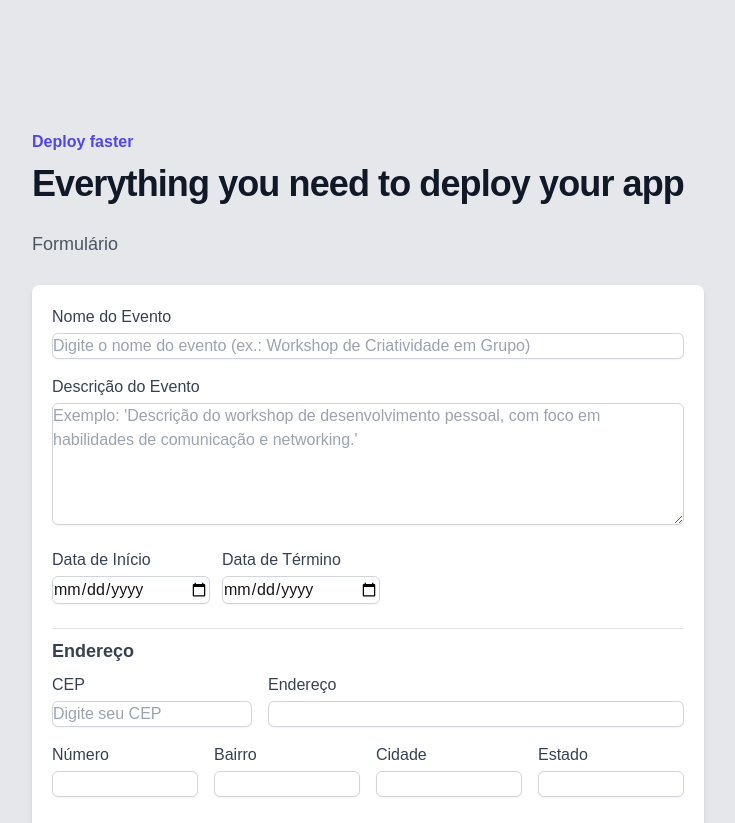
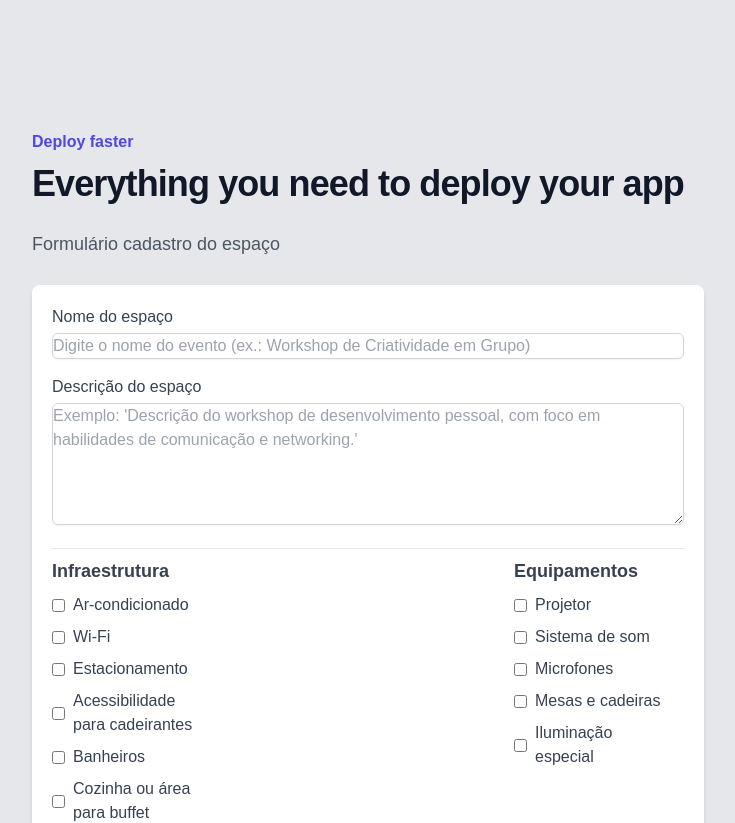
Before and after one commit to viniciusnascimento95/findplace, a Next.js app: page / in a window 1280 px wide. Shown: the top 823 px of the page, without its empty margins (272-1007 px from the left). Built offline with nearby package versions, Linux system fonts and the light colour scheme.

Commit message:
add: section infraestruct and equipament

```diff
--- a/src/app/page.tsx
+++ b/src/app/page.tsx
@@ -4,11 +4,27 @@ import { ErrorMessage, Field, Form, Formik, FormikHelpers } from 'formik';
 import { useEffect, useState } from 'react';
 import * as Yup from 'yup';
 
+interface Infrastructure {
+  airConditioning: boolean;
+  wifi: boolean;
+  parking: boolean;
+  wheelchairAccess: boolean;
+  restrooms: boolean;
+  kitchenBuffetArea: boolean;
+}
+
+interface Equipment {
+  projector: boolean;
+  soundSystem: boolean;
+  microphones: boolean;
+  tablesAndChairs: boolean;
+  specialLighting: boolean;
+}
 interface Values {
   eventName: string
   description: string
-  startDate: string
-  endDate: string
+  // startDate: string
+  // endDate: string
   address: string
   number: string
   neighborhood: string
@@ -21,6 +37,9 @@ interface Values {
   organizerName: string
   organizerEmail: string
   organizerPhone: string
+
+  infrastructure: Infrastructure;
+  equipment: Equipment;
 }
 
 export default function Home() {
@@ -91,7 +110,7 @@ export default function Home() {
             Everything you need to deploy your app
           </p>
           <p className="mt-6 text-lg leading-8 text-gray-600">
-            Formulário <br />
+            Formulário cadastro do espaço <br />
           </p>
 
           <hr />
@@ -100,8 +119,8 @@ export default function Home() {
             initialValues={{
               eventName: '',
               description: '',
-              startDate: '',
-              endDate: '',
+              // startDate: '', desativado pois nesse modulo não vamos precisar no momento
+              // endDate: '', desativado pois nesse modulo não vamos precisar no momento
               address: '',
               number: '',
               neighborhood: '',
@@ -114,20 +133,35 @@ export default function Home() {
               organizerName: '',
               organizerEmail: '',
               organizerPhone: '',
+              infrastructure: {
+                airConditioning: false,
+                wifi: false,
+                parking: false,
+                wheelchairAccess: false,
+                restrooms: false,
+                kitchenBuffetArea: false,
+              },
+              equipment: {
+                projector: false,
+                soundSystem: false,
+                microphones: false,
+                tablesAndChairs: false,
+                specialLighting: false,
+              },
             }}
             validationSchema={Yup.object({
               eventName: Yup.string().required('O nome do evento é obrigatório'),
               description: Yup.string().required('A descrição é obrigatória'),
-              startDate: Yup.date()
-                .required('Data de início é obrigatória'),
-              //.nullable(),
-              endDate: Yup.date()
-                .required('Data de término é obrigatória')
-                //.nullable(),
-                .min(
-                  Yup.ref('startDate'),
-                  'A data de término deve ser posterior à data de início'
-                ),
+              // startDate: Yup.date()
+              //   .required('Data de início é obrigatória'),
+              // //.nullable(),
+              // endDate: Yup.date()
+              //   .required('Data de término é obrigatória')
+              //   //.nullable(),
+              //   .min(
+              //     Yup.ref('startDate'),
+              //     'A data de término deve ser posterior à data de início'
+              //   ),
               address: Yup.string().required('Endereço é obrigatório'),
               number: Yup.string().required('Número é obrigatório'),
               neighborhood: Yup.string().required('Bairro é obrigatório'),
@@ -158,7 +192,7 @@ export default function Home() {
               <Form className="max-w-xx p-5 bg-white shadow-md rounded-lg">
                 {/* <p className="text-gray-700">Erros: {JSON.stringify(errors, null, 2)}</p> */}
                 <div className="mb-4 text-left">
-                  <label htmlFor="eventName" className="block text-gray-700">Nome do Evento</label>
+                  <label htmlFor="eventName" className="block text-gray-700">Nome do espaço</label>
 
                   <Field
                     name="eventName"
@@ -170,7 +204,7 @@ export default function Home() {
                 </div>
 
                 <div className="mb-4 text-left">
-                  <label htmlFor="description" className="block text-gray-700">Descrição do Evento</label>
+                  <label htmlFor="description" className="block text-gray-700">Descrição do espaço</label>
                   <Field
                     as="textarea"
                     id="description"
@@ -183,7 +217,7 @@ export default function Home() {
                   <ErrorMessage name="description" component="div" className="text-red-500 text-sm" />
                 </div>
 
-                <div className='flex flex-row'>
+                {/* <div className='flex flex-row'>
                   <div className="mb-4 text-left basis-1/4 mr-3">
                     <label htmlFor="startDate" className="block text-gray-700">Data de Início</label>
                     <Field
@@ -204,6 +238,121 @@ export default function Home() {
                       className="mt-1 w-full border border-gray-300 rounded-md shadow-sm focus:border-blue-500 focus:ring focus:ring-blue-200 focus:ring-opacity-50"
                     />
                     <ErrorMessage name="endDate" component="div" className="text-red-500 text-sm" />
+                  </div>
+                </div> */}
+
+                <hr className='my-2' />
+
+                <div className="flex flex-wrap mb-4 justify-between">
+                  {/* Seção Infraestrutura */}
+                  <div className="text-left basis-1/2 lg:basis-1/4 mr-3 ">
+                    <h3 className="text-lg font-semibold text-gray-700 mb-2">Infraestrutura</h3>
+                    <div className="mt-2 space-y-2">
+                      <label className="flex items-center">
+                        <Field
+                          type="checkbox"
+                          name="infrastructure.airConditioning"
+                          className="form-checkbox text-blue-600 focus:ring-blue-500"
+                        />
+                        <span className="ml-2 text-gray-700">Ar-condicionado</span>
+                      </label>
+
+                      <label className="flex items-center">
+                        <Field
+                          type="checkbox"
+                          name="infrastructure.wifi"
+                          className="form-checkbox text-blue-600 focus:ring-blue-500"
+                        />
+                        <span className="ml-2 text-gray-700">Wi-Fi</span>
+                      </label>
+
+                      <label className="flex items-center">
+                        <Field
+                          type="checkbox"
+                          name="infrastructure.parking"
+                          className="form-checkbox text-blue-600 focus:ring-blue-500"
+                        />
+                        <span className="ml-2 text-gray-700">Estacionamento</span>
+                      </label>
+
+                      <label className="flex items-center">
+                        <Field
+                          type="checkbox"
+                          name="infrastructure.wheelchairAccess"
+                          className="form-checkbox text-blue-600 focus:ring-blue-500"
+                        />
+                        <span className="ml-2 text-gray-700">Acessibilidade para cadeirantes</span>
+                      </label>
+
+                      <label className="flex items-center">
+                        <Field
+                          type="checkbox"
+                          name="infrastructure.restrooms"
+                          className="form-checkbox text-blue-600 focus:ring-blue-500"
+                        />
+                        <span className="ml-2 text-gray-700">Banheiros</span>
+                      </label>
+
+                      <label className="flex items-center">
+                        <Field
+                          type="checkbox"
+                          name="infrastructure.kitchenBuffetArea"
+                          className="form-checkbox text-blue-600 focus:ring-blue-500"
+                        />
+                        <span className="ml-2 text-gray-700">Cozinha ou área para buffet</span>
+                      </label>
+                    </div>
+                  </div>
+
+                  {/* Seção Equipamentos */}
+                  <div className="text-left basis-1/2 lg:basis-1/4 mr-3">
+                    <h3 className="text-lg font-semibold text-gray-700 mb-2">Equipamentos</h3>
+                    <div className="mt-2 space-y-2">
+                      <label className="flex items-center">
+                        <Field
+                          type="checkbox"
+                          name="equipment.projector"
+                          className="form-checkbox text-blue-600 focus:ring-blue-500"
+                        />
+                        <span className="ml-2 text-gray-700">Projetor</span>
+                      </label>
+
+                      <label className="flex items-center">
+                        <Field
+                          type="checkbox"
+                          name="equipment.soundSystem"
+                          className="form-checkbox text-blue-600 focus:ring-blue-500"
+                        />
+                        <span className="ml-2 text-gray-700">Sistema de som</span>
+                      </label>
+
+                      <label className="flex items-center">
+                        <Field
+                          type="checkbox"
+                          name="equipment.microphones"
+                          className="form-checkbox text-blue-600 focus:ring-blue-500"
+                        />
+                        <span className="ml-2 text-gray-700">Microfones</span>
+                      </label>
+
+                      <label className="flex items-center">
+                        <Field
+                          type="checkbox"
+                          name="equipment.tablesAndChairs"
+                          className="form-checkbox text-blue-600 focus:ring-blue-500"
+                        />
+                        <span className="ml-2 text-gray-700">Mesas e cadeiras</span>
+                      </label>
+
+                      <label className="flex items-center">
+                        <Field
+                          type="checkbox"
+                          name="equipment.specialLighting"
+                          className="form-checkbox text-blue-600 focus:ring-blue-500"
+                        />
+                        <span className="ml-2 text-gray-700">Iluminação especial</span>
+                      </label>
+                    </div>
                   </div>
                 </div>
 
@@ -394,29 +543,26 @@ export default function Home() {
         </div>
 
 
-        <div className='container flex m-5'>
+        <div className="container flex m-5 flex-wrap">
           {savedEvents.map((event, index) => (
-            <div key={index} className="bg-white shadow-md rounded-lg p-6 mb-6 mr-3 border border-gray-200 relative">
+            <div key={index} className="bg-white shadow-md rounded-lg p-6 mb-6 mr-3 border border-gray-200 relative max-w-md">
               {/* Botão de remoção com "X" */}
               <button
                 type="button"
                 className="absolute top-3 right-3 w-8 h-8 flex items-center justify-center text-red-500 hover:bg-red-100 hover:text-red-700 rounded-full transition-colors duration-200"
                 onClick={() => removeItem(index)}
-                style={{}}
               >
-                &times; {/* Caractere "X" */}
+                &times;
               </button>
 
               <h2 className="text-xl font-semibold text-gray-800 mb-2">{event.eventName || "Evento sem nome"}</h2>
               <p className="text-gray-600 mb-4">{event.description || "Sem descrição disponível"}</p>
 
-              <div className="grid grid-cols-1 md:grid-cols-2 gap-4">
+              <div className="grid grid-cols-1 gap-4">
                 <div>
-                  <p><span className="font-bold">Data de Início:</span> {new Date(event.startDate).toLocaleString()}</p>
-                  <p><span className="font-bold">Data de Término:</span> {new Date(event.endDate).toLocaleString()}</p>
-                </div>
-                <div>
-                  <p><span className="font-bold">Local:</span> {event.address || "Sem endereço"}, {event.number}</p>
+                  <p>
+                    <span className="font-bold">Local:</span> {event.address || "Sem endereço"}, {event.number || "S/N"}
+                  </p>
                   <p><span className="font-bold">Bairro:</span> {event.neighborhood || "Sem bairro"}</p>
                   <p><span className="font-bold">Cidade:</span> {event.city || "Sem cidade"}, {event.state || "Sem estado"}</p>
                   <p><span className="font-bold">CEP:</span> {event.postalCode || "Sem CEP"}</p>
@@ -435,9 +581,35 @@ export default function Home() {
                 <p><span className="font-bold">Email:</span> {event.organizerEmail || "Sem email"}</p>
                 <p><span className="font-bold">Telefone:</span> {event.organizerPhone || "Sem telefone"}</p>
               </div>
+
+              <div className="mt-4 border-t border-gray-200 pt-4">
+                <h3 className="font-semibold text-gray-800">Infraestrutura Disponível:</h3>
+                <ul className="list-disc pl-5">
+                  {event.infrastructure.airConditioning && <li>Ar-condicionado</li>}
+                  {event.infrastructure.wifi && <li>Wi-Fi</li>}
+                  {event.infrastructure.parking && <li>Estacionamento</li>}
+                  {event.infrastructure.wheelchairAccess && <li>Acessibilidade para cadeirantes</li>}
+                  {event.infrastructure.restrooms && <li>Banheiros</li>}
+                  {event.infrastructure.kitchenBuffetArea && <li>Cozinha ou área para buffet</li>}
+                  {/* {event.infrastructure.tables && <li>Mesas</li>}
+                  {event.infrastructure.chairs && <li>Cadeiras</li>} */}
+                </ul>
+              </div>
+
+              <div className="mt-4 border-t border-gray-200 pt-4">
+                <h3 className="font-semibold text-gray-800">Equipamentos Disponíveis:</h3>
+                <ul className="list-disc pl-5">
+                  {event.equipment.projector && <li>Projetor</li>}
+                  {event.equipment.soundSystem && <li>Sistema de som</li>}
+                  {event.equipment.microphones && <li>Microfones</li>}
+                  {event.equipment.tablesAndChairs && <li>Mesas e cadeiras</li>}
+                  {event.equipment.specialLighting && <li>Iluminação especial</li>}
+                </ul>
+              </div>
             </div>
           ))}
         </div>
+
 
       </div>
     </div>
```
